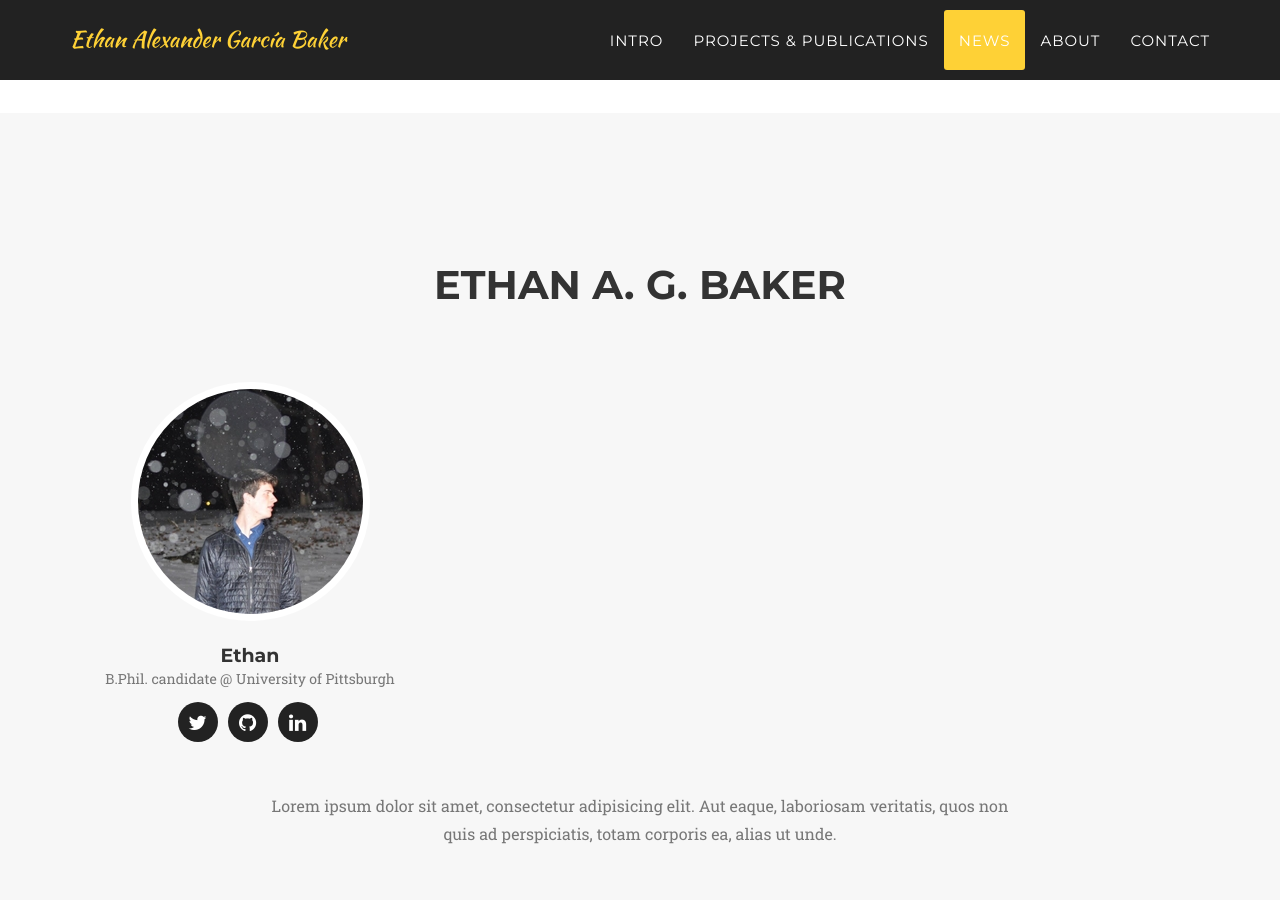
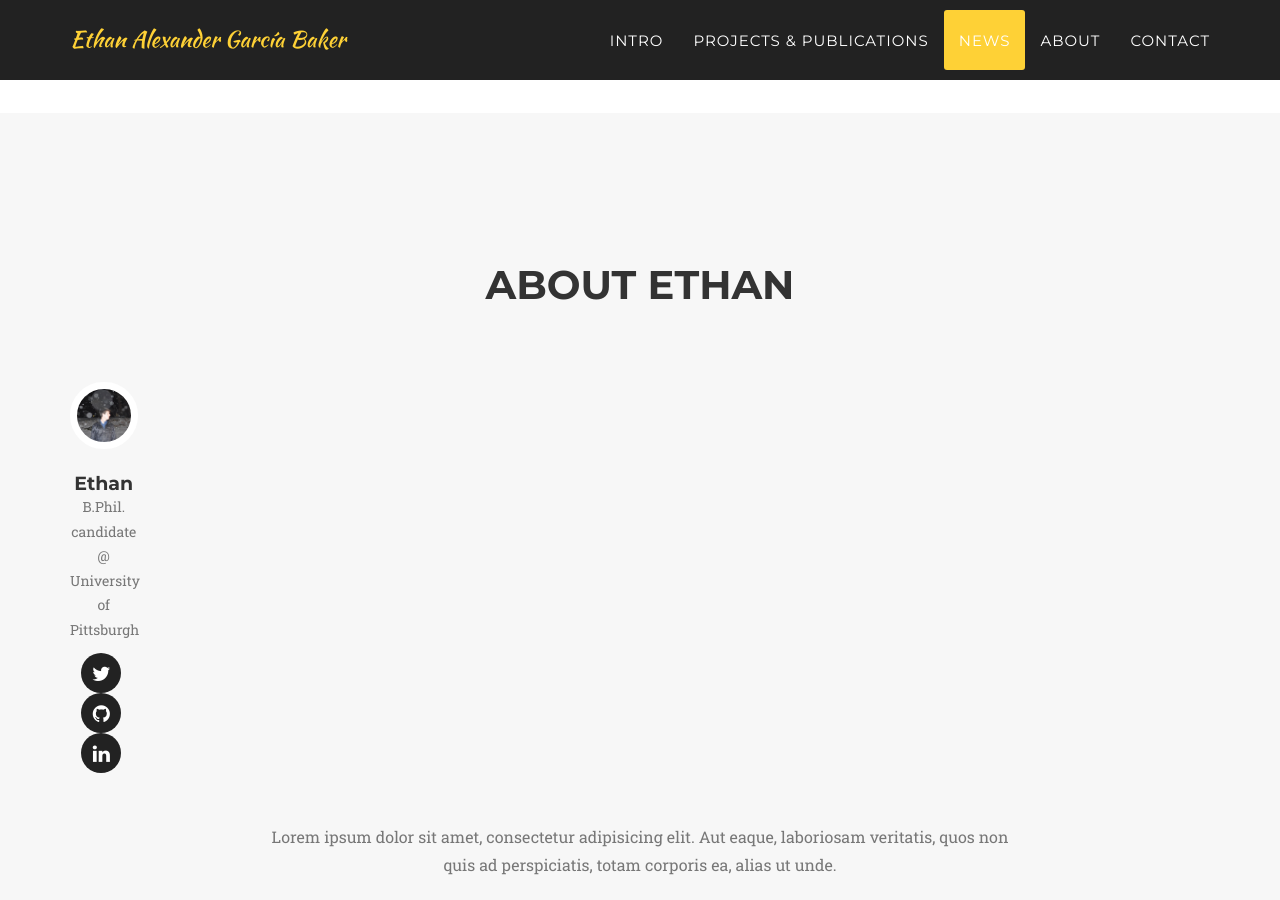
Before and after one commit to ethanagbaker/ethanagbaker.github.io, a Jekyll site: the page built from index.html, in a window 1280 px wide and 900 px high, scrolled down 4452 px. Built offline with Jekyll 4.4.1, drawn with Linux system fonts in a browser that asks for light colours; some web fonts are replaced.

Commit message:
attempt to center about

```diff
--- a/_includes/team.html
+++ b/_includes/team.html
@@ -3,17 +3,17 @@
         <div class="container">
             <div class="row">
                 <div class="col-lg-12 text-center">
-                    <h2 class="section-heading">Ethan A. G. Baker</h2>
+                    <h2 class="section-heading">About Ethan</h2>
                     <h3 class="section-subheading text-muted"></h3>
                 </div>
             </div>
             <div class="row">
                 {% for member in site.people %}
-                <div class="col-sm-4">
+                <div class="col-sm-1">
                     <div class="team-member">
-                        <img src="img/team/{{ member.pic }}.jpg" class="img-responsive img-circle img-center" alt="">
+                        <img src="img/team/{{ member.pic }}.jpg" class="img-responsive img-circle" alt="">
                         <h4>{{ member.name }}</h4>
-                        <p class="text-muted text-center">{{ member.position }}</p>
+                        <p class="text-muted">{{ member.position }}</p>
                         <ul class="list-inline social-buttons">
                             {% for network in member.social %}
                             <li><a href="{{ network.url }}"><i class="fa fa-{{ network.title }}"></i></a>
```
